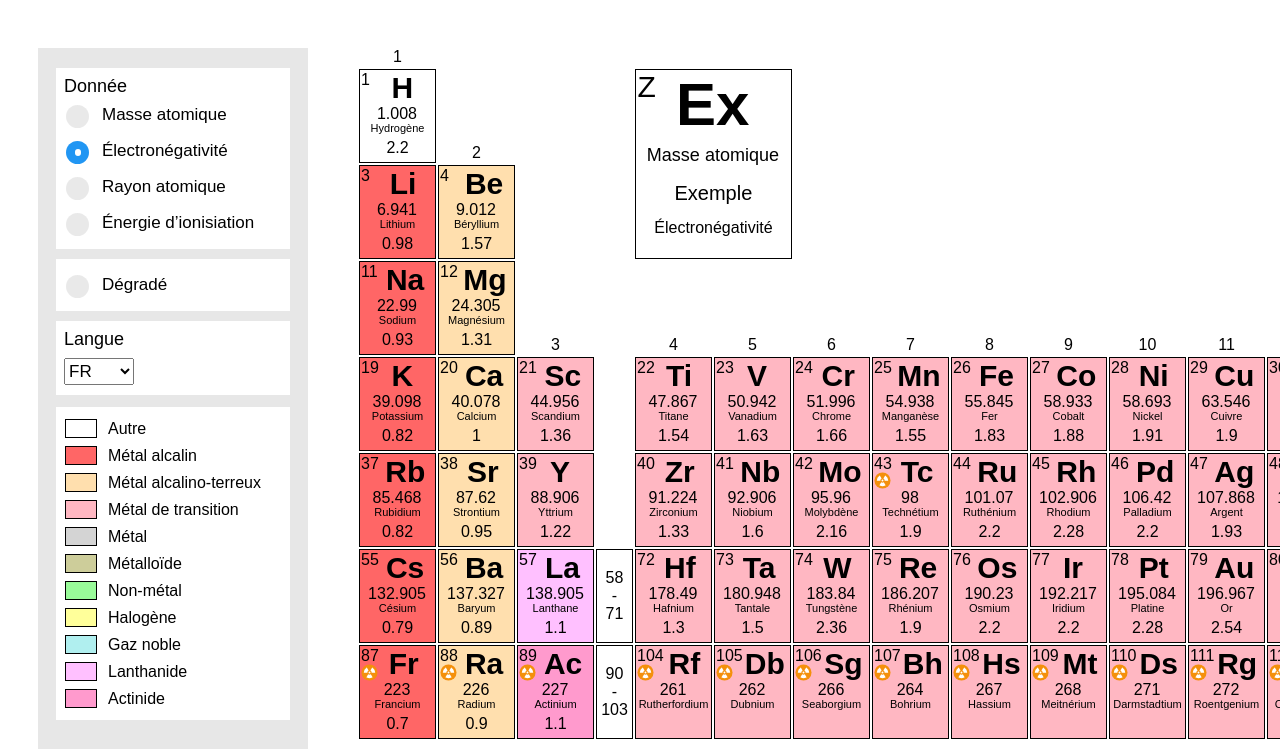
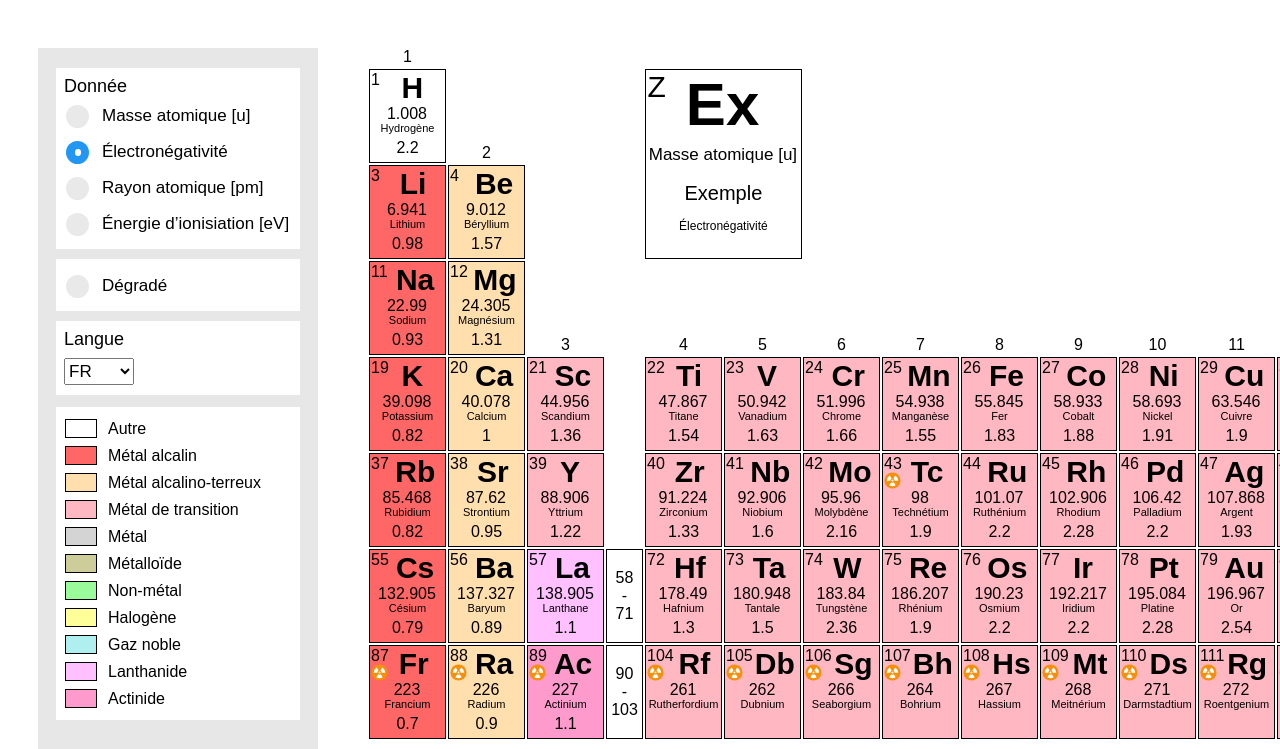
Before and after one commit to ur-d/interactive-periodic-table, a React (Create React App) app: page / in a window 1280 px wide. Shown: the top 749 px of the page. Built offline with nearby package versions, Linux system fonts and the light colour scheme.

Commit message:
added units

```diff
--- a/src/components/Element.js
+++ b/src/components/Element.js
@@ -1,4 +1,4 @@
-import React, { useState, useEffect} from 'react';
+import React, { useState, useEffect } from 'react';
 
 // Render information given by TablePart
 const Element = ({ props, colors, otherInfo, dictionary, maximum, minimum }) => {
--- a/src/styles/components/_element.scss
+++ b/src/styles/components/_element.scss
@@ -41,13 +41,13 @@
         height: 34px;
     }
     .AtomicMass {
-        font-size: 18px;
+        font-size: 17px;
         margin: auto;
         grid-area: M;
         height: 34px;
     }
     .OtherInfo {
-        font-size: 16px;
+        font-size: 12px;
         margin: auto;
         grid-area: O;
         height: 34px;
--- a/src/styles/components/_parameterspart.scss
+++ b/src/styles/components/_parameterspart.scss
@@ -43,7 +43,9 @@
 }
 
 .parameter-name {
+    position: relative;
     margin-left: 3px;
+    top: 1px;
 }
 
 
--- a/src/styles/pages/_tablepage.scss
+++ b/src/styles/pages/_tablepage.scss
@@ -82,7 +82,7 @@ ul {
 .ParametersPart {
 
 
-    width: 270px;
+    width: 280px;
     overflow: hidden;
 
 }
```
Also changed, not shown: public/languages.csv, 1 other file (tests, documents, lock files or other folders).
